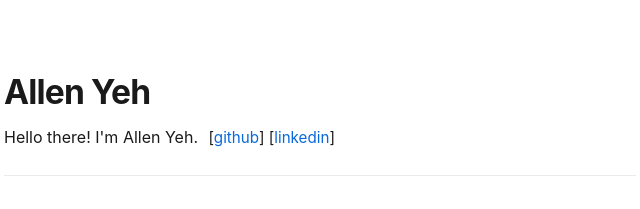
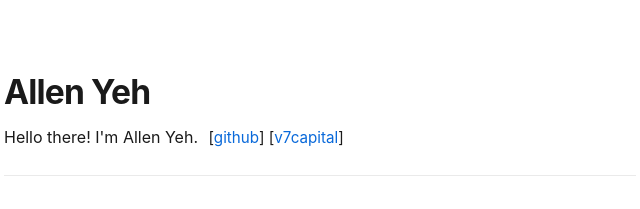
Before and after one commit to allenyeh95/allenyeh95.github.io, a plain HTML site: page index.html in a window 1280 px wide. Shown: the top 209 px of the page, 320-960 px from the left. Drawn offline with Linux system fonts and the light colour scheme.

Commit message:
Update index.html

```diff
--- a/index.html
+++ b/index.html
@@ -119,7 +119,7 @@
       Hello there! I'm Allen Yeh.
       <span class="links">
         [<a href="https://github.com/allenyeh95" target="_blank" rel="noopener">github</a>]
-        [<a href="https://app.hyperliquid.xyz/join/V77TV" target="_blank" rel="noopener">linkedin</a>]
+        [<a href="https://app.hyperliquid.xyz/join/V77TV" target="_blank" rel="noopener">v7capital</a>]
       </span>
     </p>
   </header>
```
